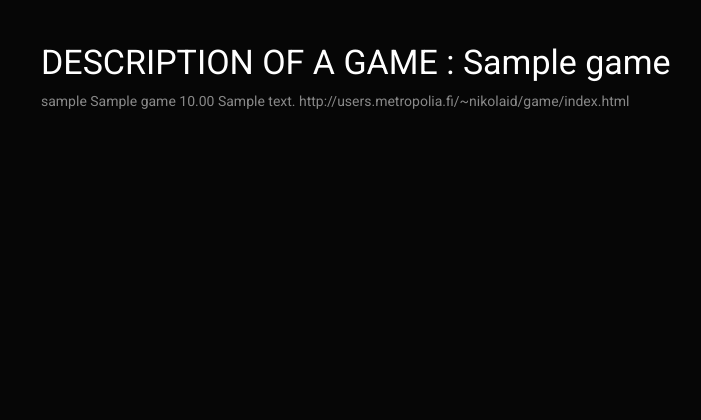
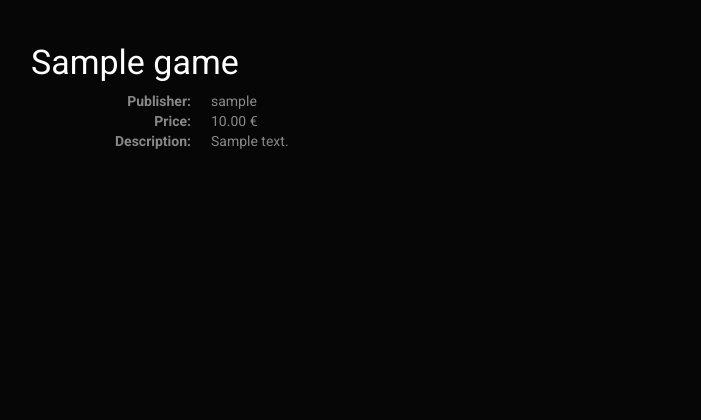
Before and after one commit to criscrispy/GameStore, a Django app: page /games/1/play in a window 1280 px wide. Shown: the part 222-642 px from the top of the page, without its empty margins (234-935 px from the left). Run offline with Django 3.2, Linux system fonts and the light colour scheme; a user stored in the database is signed in; tables that the repository leaves empty hold one stand-in row (values such as "Sample post"); some libraries are stand-ins or nearby versions.

Commit message:
minor formatting changes

```diff
--- a/gamestore/templates/gamestore/game_description.html
+++ b/gamestore/templates/gamestore/game_description.html
@@ -21,19 +21,22 @@ Desription should include
 
 {% block content %}
 
-
+    <div class="row">
+    {% if start_game == True %}
         <div class="col-lg-offset-2 col-md-offset-2 col-sm-offset-2 col-lg-8 col-md-8 col-sm-8">
-        {% if start_game == True %}
         <iframe id="game_container" class="embed-responsive-item" src={{ game.url }} frameborder="0">
         </iframe>
     {% else %}
-            <div><img class="img-responsive" src={{ game.image }}></div>
+        <div class="col-lg-9 col-md-9 col-sm-9">
+        <img class="img-responsive" src={{ game.image }}>
+
     {% endif %}
-    </div>
-    <div class="col-lg-2 col-md-2 col-sm-2">
-    </div>
-    <div class="col-lg-offset-2 col-md-offset-2 col-sm-offset-2 col-lg-8 col-md-8 col-sm-8">
-        <div class="btn-group">
+
+
+
+<div>
+    <br/>
+    <div>
         {% if buy %}
             <a class="btn btn-primary" href="buy">Buy</a>
         {% endif %}
@@ -46,23 +49,28 @@ Desription should include
             <a class="btn btn-primary" onclick="getState()">Play saved</a>
         {% endif %}
     </div>
-        <div id="score"></div>
-        {% csrf_token %}
-        <h3>DESCRIPTION OF A GAME : {{ game.title }}</h3>
+</div>
+
 
 <div>
-            <p>
-                {{ game.publisher.username }}
-                {{ game.title }}
-                {{ game.price }}
+    {% csrf_token %}
+    <h3> {{ game.title }}</h3>
+    <dl class="dl-horizontal">
+        <dt>Publisher:</dt>
+        <dd>{{ game.publisher.username }}</dd>
+        <dt>Price:</dt>
+        <dd>{{ game.price }} &euro;</dd>
+        <dt>Description:</dt>
+        <dd>{{ game.description }}</dd>
+    </dl>
 
-                {{ game.description }}
-                {# TODO: embed url into the iframe #}
-                {{ game.url }}
-            </p>
 </div>
+</div>
+
 {% if scores %}
+    <div class="col-lg-3 col-md-3 col-sm-3">
         {% include "gamestore/highscores.html" with scores=scores %}
+    </div>
 {% endif %}
 </div>
 {% endblock %}
--- a/gamestore/templates/gamestore/highscores.html
+++ b/gamestore/templates/gamestore/highscores.html
@@ -1,6 +1,6 @@
 {% comment %}
 {% endcomment %}
-<div class="col-lg-8 col-md-8 col-sm-8">
+<div>
     <table class="table">
         <thead>
         <tr>
--- a/gamestore/views/players.py
+++ b/gamestore/views/players.py
@@ -2,7 +2,7 @@
 import simplejson
 from django.contrib.auth.decorators import login_required
 from django.http import HttpResponse
-from django.shortcuts import render, get_object_or_404
+from django.shortcuts import render, get_object_or_404, redirect
 
 from gamestore.models import Game, Profile
 from gamestore.service import *
@@ -62,7 +62,7 @@ def game_submit_score(request, game_id):
     score = check_received_data(request, 'gameScore')
     if score:
         save_game_score(request, game_id, score)
-    return game_detail(request, game_id)
+    return redirect('games.detail', game_id=game_id)
 
 
 @login_required
```
Lines whose indentation alone changed are shown as unchanged.
